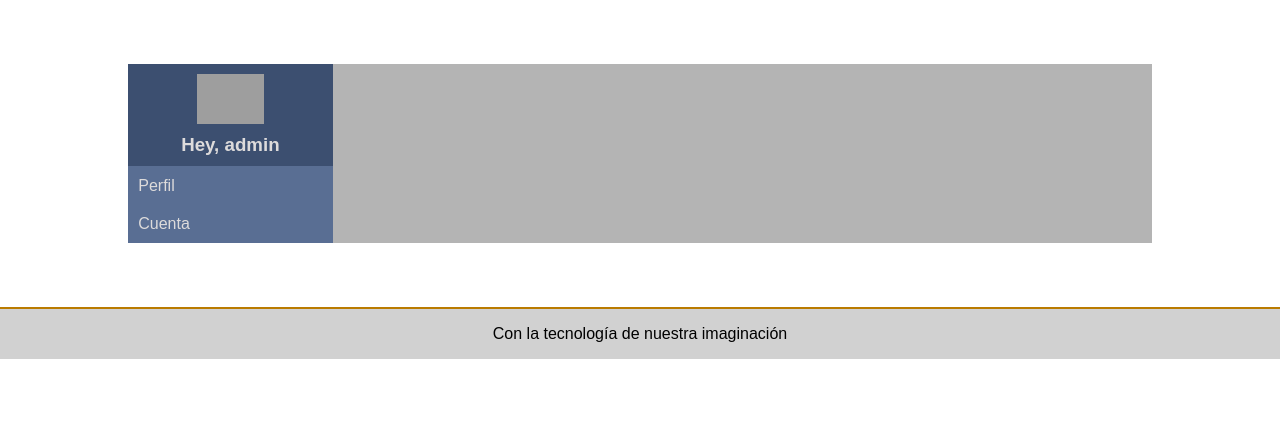
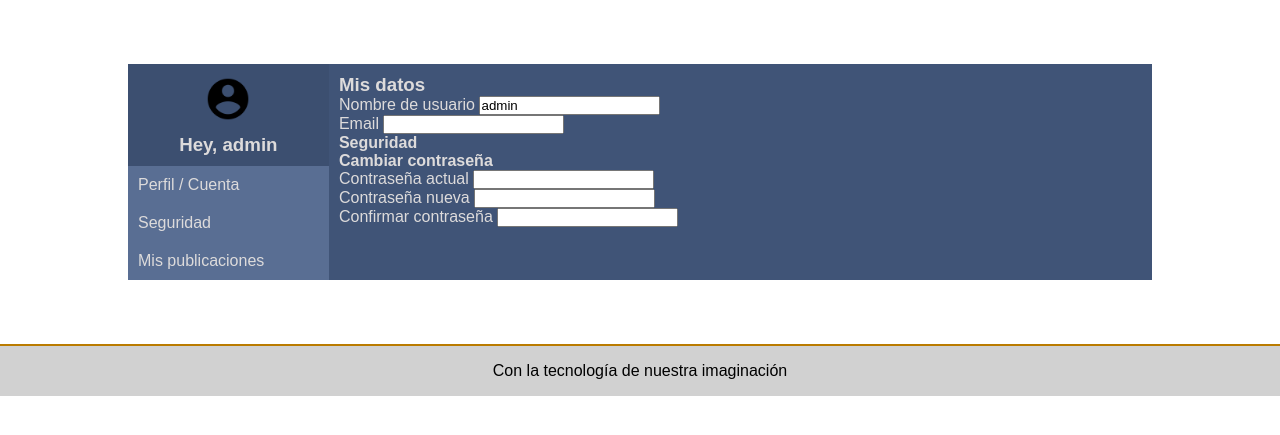
Before and after one commit to IK2DW3/g2blog.com, a PHP site: page /php/userSettings.php in a window 1280 px wide. Shown: the part 55-490 px from the top of the page. Run offline with PHP 8.4, Linux system fonts and the light colour scheme; a user stored in the database is signed in; data comes from the database, SQL or seed files in the repository; grey boxes are pictures that could not be loaded.

Commit message:
Thinking...

```diff
--- a/css/index.css
+++ b/css/index.css
@@ -368,6 +368,7 @@
   background-color: #b4b4b4;
   display: flex;
   margin: 5% 10%;
+  overflow: hidden;
   width: 80%;
 }
 .panelUsuario .nav-user {
@@ -375,6 +376,7 @@
   background-color: #3c4f70;
   display: flex;
   flex-basis: 20%;
+  flex-grow: 1;
   flex-wrap: wrap;
   justify-content: center;
 }
@@ -401,3 +403,12 @@
   color: #dddbdb;
   text-decoration: none;
 }
+
+.panelUsuario .user-account {
+  background-color: #405477;
+  color: #dddbdb;
+  flex-basis: 80%;
+  flex-grow: 3;
+  overflow: hidden;
+  padding: 1%;
+}
--- a/php/userSettings.php
+++ b/php/userSettings.php
@@ -33,23 +33,39 @@ $usuarioLogin = $_SESSION['nombre_usuario'];
       $sentencia= $base_de_datos->query($consulta);
       if ($sentencia == TRUE ) {
         $results = $sentencia->fetch();
-        echo ("<img src='.$results[0]'>");
+        if (!$results[0] == '') {
+          echo ("<img src='.$results[0]'>");
+        } else {
+          echo ("<img src='../img/contact.png'>");
+        }
       } else {
         echo ("<img src='../img/contact.png'>");
-        /*echo ("<img src='.$row->img_avatar'>");*/
       }
       ?>
       <h3><?php if ($usuarioLogin == "") {echo ("Undefined");} else {echo ("Hey, ".$_SESSION['nombre_usuario']);} ?></h3>
       <ul>
-        <li><a href="#">Perfil</a></li>
-        <li><a href="#">Cuenta</a></li>
+        <li><a href="#">Perfil / Cuenta</a></li>
+        <li><a href="#Seguridad">Seguridad</a></li>
+        <li><a href="#">Mis publicaciones</a></li>
       </ul>
     </nav>
-    <section class="user-settings" id="user-settings">
-
-    </section>
     <section class="user-account" id="user-account">
-
+      <h3>Mis datos</h3>
+      <label for="nombreCambiar">Nombre de usuario</label>
+      <input type="text" name="nombreCambiar" value="<?php echo ($_SESSION['nombre_usuario']); ?>">
+      <br>
+      <label for="nombreCambiar">Email</label>
+      <input type="email" name="emailNuevo" value="">
+      <h4 id="Seguridad">Seguridad</h4>
+      <h4>Cambiar contraseña</h4>
+      <label for="nombreCambiar">Contraseña actual</label>
+      <input type="text" name="nombreCambiar" value="">
+      <br>
+      <label for="passwordNueva">Contraseña nueva</label>
+      <input type="text" name="passwordNueva" value="">
+      <br>
+      <label for="confirmarPasswordNueva">Confirmar contraseña</label>
+      <input type="text" name="confirmarPasswordNueva" value="">
     </section>
   </div>
 
```
Also changed, not shown: css/styleListar.css (+34 -2 lines), php/listarPersona.php (+8 -2 lines).
